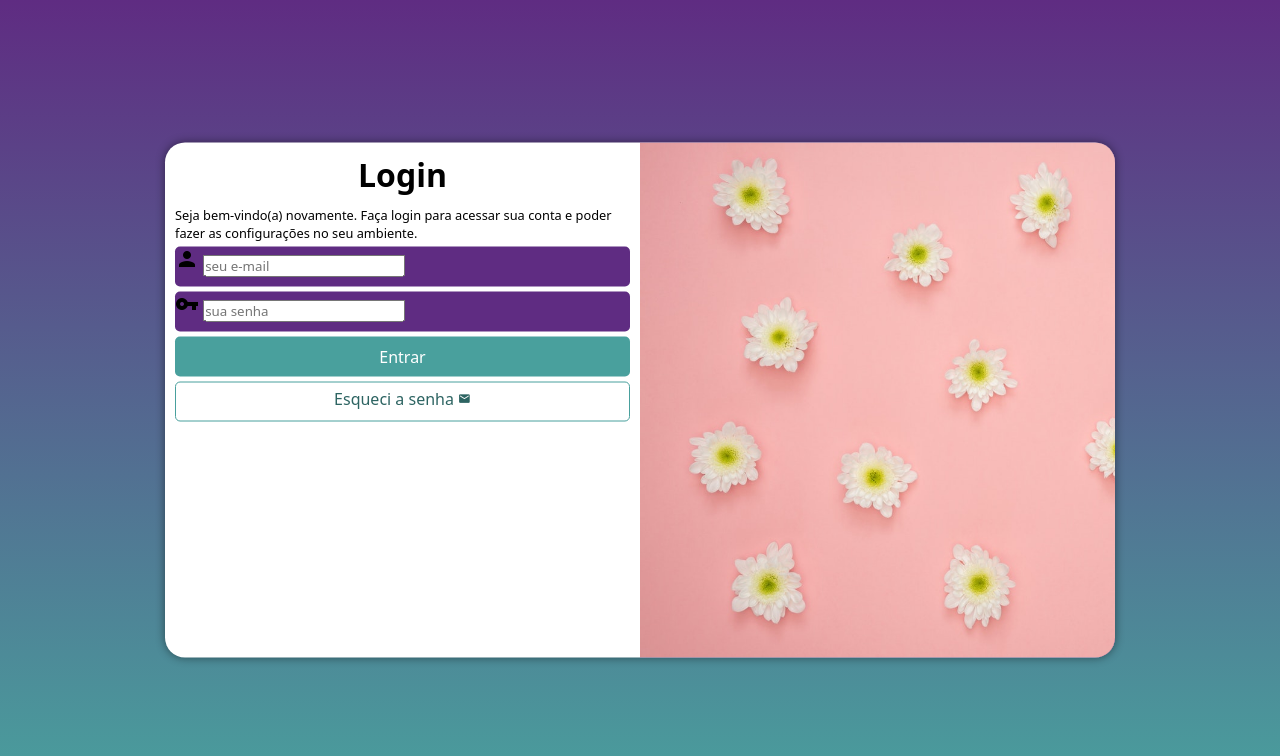
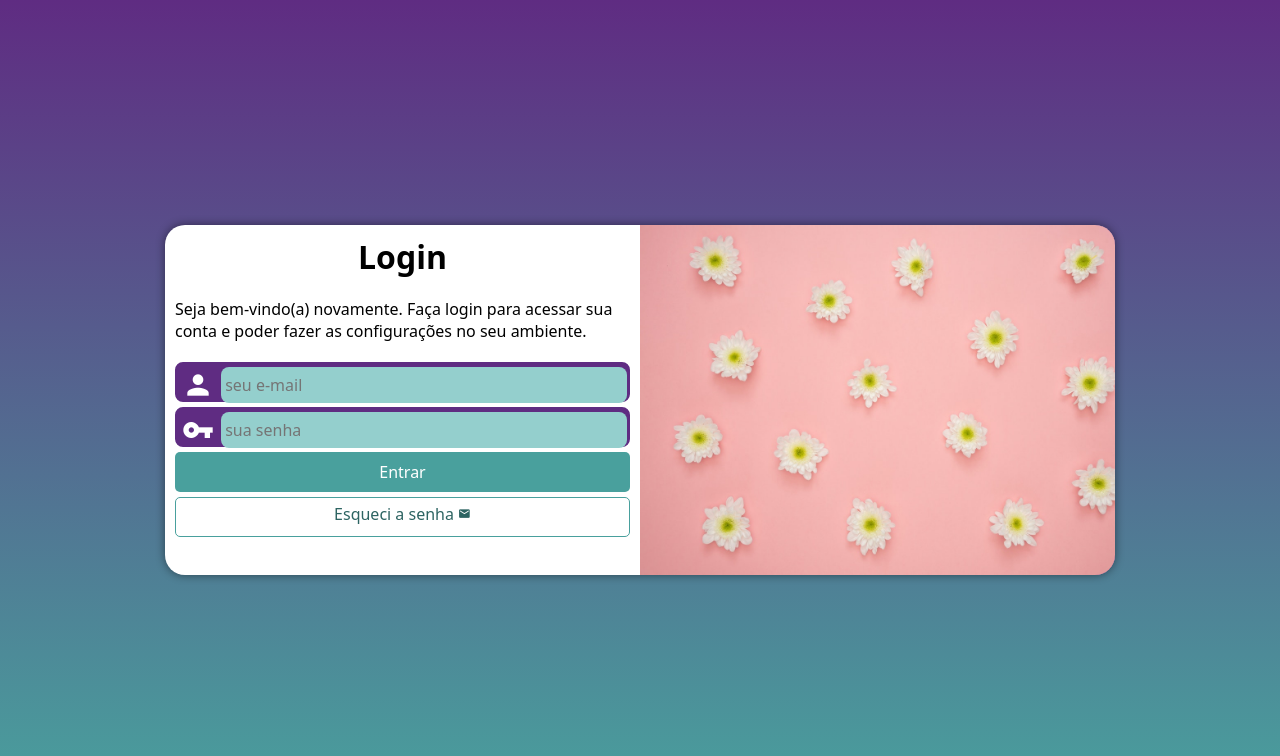
Before and after one commit to thamiresantos/projeto-login, a plain HTML site: page index.html in a window 1280 px wide. Drawn offline with Linux system fonts and the light colour scheme.

Commit message:
Finalizando projeto tela de login

```diff
--- a/estilos/media-query.css
+++ b/estilos/media-query.css
@@ -9,6 +9,7 @@
 
     section#login {
         width: 80vw; /*80% da largura da tela */
+        height: 280px;
         margin-left: 20%;
     }
 
@@ -31,6 +32,7 @@
 
     section#login{
         width: 950px;
+        height: 350px;
         margin-left: 30%;
     }
 
@@ -50,6 +52,7 @@
     }
 
     div#formulario > p {
-        font-size: 0.8em;
+        font-size: 1em;
+        margin: 20px 0px;
     }
 }
--- a/estilos/style.css
+++ b/estilos/style.css
@@ -29,7 +29,6 @@ section#login {
     position: absolute;
     top: 50%;
     left: 50%;
-    transform: translate(-50%, -50%);
     overflow: hidden; /* tudo que tiver fora da borada vaia ficar escondido*/
 
     background-color: white;
@@ -38,6 +37,7 @@ section#login {
     border-radius: 20px;
     box-shadow: 0px 0px 10px rgba(0, 0, 0, 0.473);
 
+    transform: translate(-50%, -50%);
     transition: width .3s, height .3s;
     transition-timing-function: ease;
 }
@@ -65,15 +65,41 @@ div#formulario > p {
 
 form > div.campo{
     background-color: #5f2c82;
+    border: 2px solid #5f2c82;
     display: block;
     width: 100%;
     height: 40px;
-    border-radius: 5px;
+    border-radius: 8px;
     margin: 5px 0px;
 }
  /* para o label não aparecer*/
 div.campo > label {
     display: none;
+}
+
+div.campo > .material-icons {
+    color: white;
+    font-size: 2em;
+    width: 40px;
+    padding: 5px;
+}
+
+div.campo > input {
+    background-color: #94cfcd;
+    font-size: 1em;
+    width:calc(100% - 45px); /*calculo da largura */
+    height: 100%;
+    border: 0px;
+    border-radius: 8px;
+    padding: 4px;
+
+    transform: translateY(-10px);
+}
+
+/* ganhar foco, qunato estiver digitando a caixa ficar branca*/
+div.campo > input:focus-within {
+    background-color: white;
+    border: none;
 }
 
 form > input[type=submit] {
@@ -110,6 +136,7 @@ form > a:hover{
     background-color :#6cd3cf;
 }
 
+/* icon email*/
 form > a > .material-icons {
     font-size:0.8em ;
 }
```
